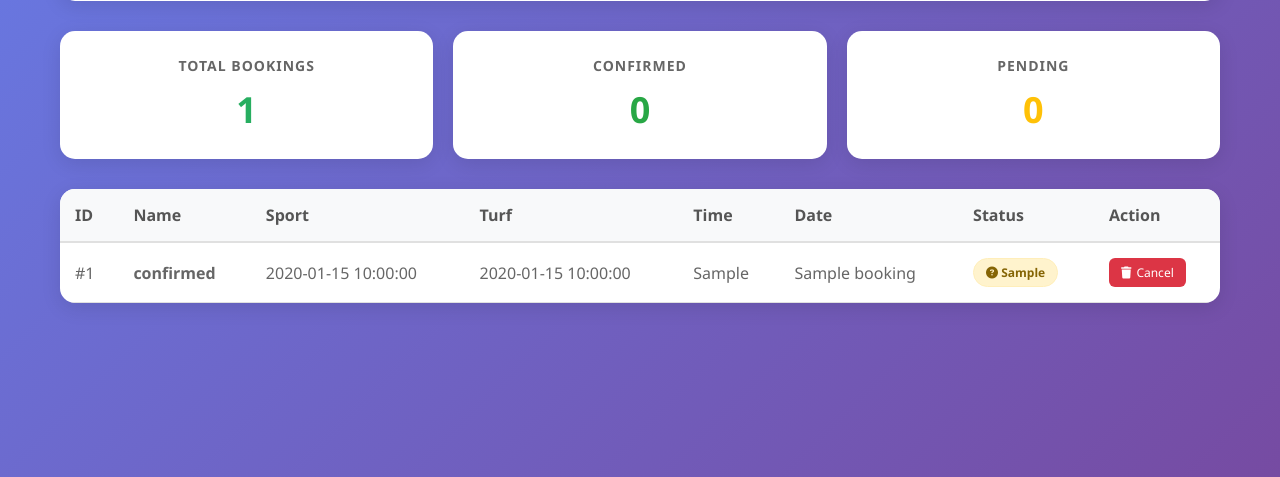
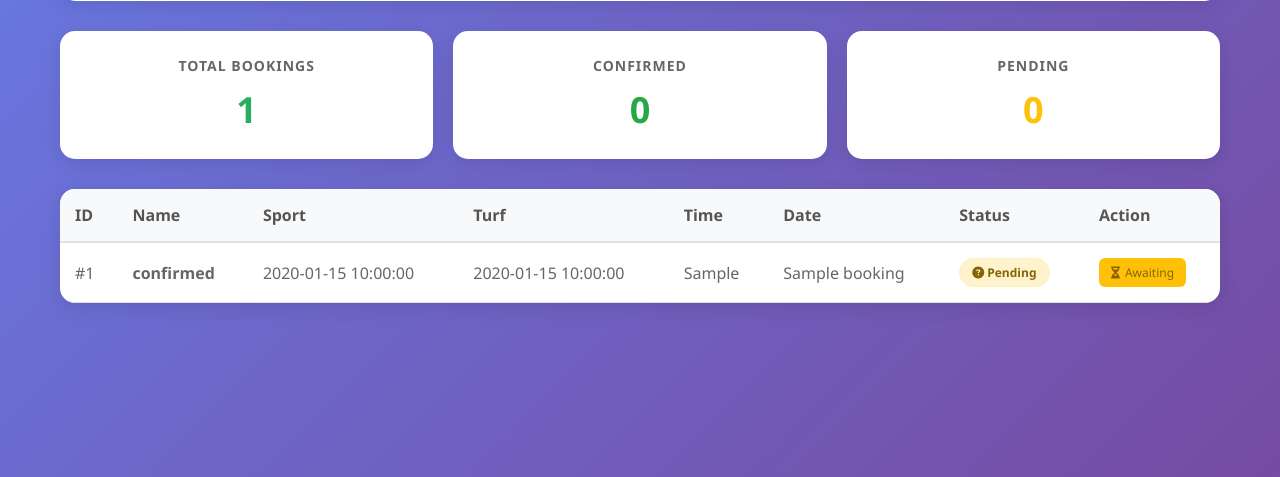
Before and after one commit to neven-mathew/sportscentre, a Flask app: page /mybookings in a window 1280 px wide. Shown: the part 323-800 px from the top of the page. Run offline with Flask 3, Linux system fonts and the light colour scheme; tables that the repository leaves empty or names only in its code hold one stand-in row (values such as "Sample post"); data that the repository does not hold is empty.

Commit message:
Update mybookings.html

```diff
--- a/templates/mybookings.html
+++ b/templates/mybookings.html
@@ -233,6 +233,18 @@
             pointer-events: none;
         }
 
+        .pending-btn {
+            background: #ffc107;
+            color: #856404;
+            padding: 6px 12px;
+            border-radius: 6px;
+            font-size: 12px;
+            display: inline-flex;
+            align-items: center;
+            gap: 5px;
+            cursor: not-allowed;
+        }
+
         .empty-state {
             text-align: center;
             padding: 60px 20px;
@@ -364,7 +376,7 @@
                         <th>Date</th>
                         <th>Status</th>
                         <th>Action</th>
-                    </tr>
+                    </thead>
                 </thead>
                 <tbody>
                     {% for booking in bookings %}
@@ -386,7 +398,7 @@
                                 </span>
                             {% else %}
                                 <span class="badge badge-pending">
-                                    <i class="fas fa-question-circle"></i> {{ booking[6] or 'Unknown' }}
+                                    <i class="fas fa-question-circle"></i> Pending
                                 </span>
                             {% endif %}
                         </td>
@@ -395,14 +407,10 @@
                                 <a href="/cancelpage/{{ booking[0] }}" class="cancel-btn" onclick="return confirm('Are you sure you want to cancel this booking?')">
                                     <i class="fas fa-trash"></i> Cancel
                                 </a>
-                            {% elif booking[6] == 'pending' %}
-                                <span class="cancel-btn disabled">
+                            {% else %}
+                                <span class="pending-btn">
                                     <i class="fas fa-hourglass-half"></i> Awaiting
                                 </span>
-                            {% else %}
-                                <a href="/cancelpage/{{ booking[0] }}" class="cancel-btn" onclick="return confirm('Are you sure you want to cancel this booking?')">
-                                    <i class="fas fa-trash"></i> Cancel
-                                </a>
                             {% endif %}
                         </td>
                     </tr>
```
